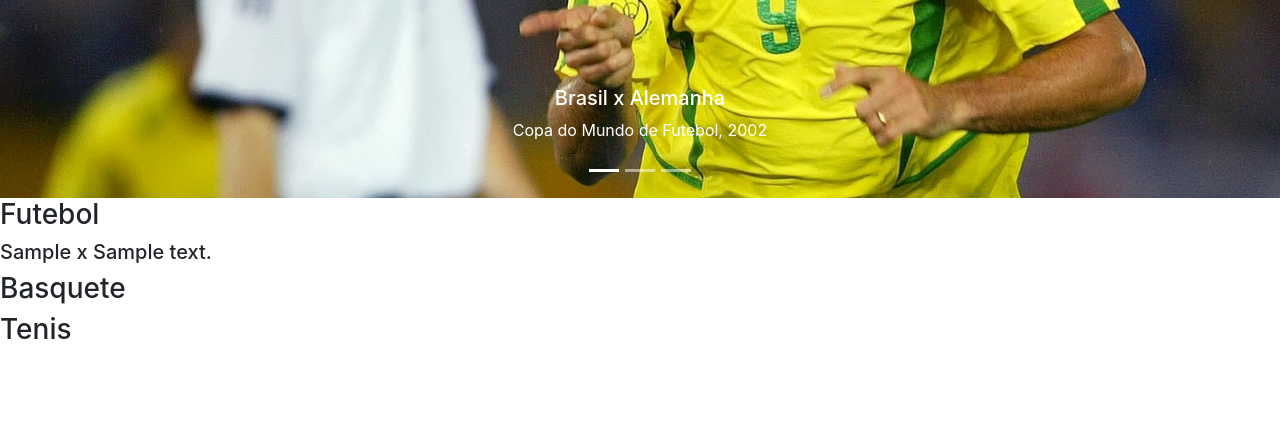
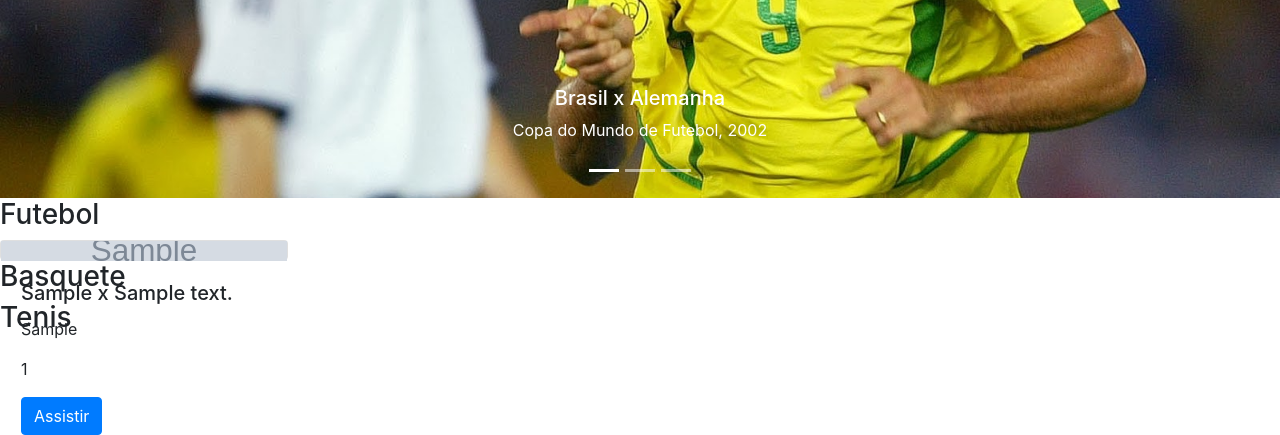
Before and after one commit to gabriellambert/epicgames, a Django app: page / in a window 1280 px wide. Shown: the part 402-837 px from the top of the page. Before the commit the page ends 741 px from the top, so only its background shows below. Run offline with Django 3.2, Linux system fonts and the light colour scheme; tables that the repository leaves empty hold one stand-in row (values such as "Sample post"); grey boxes marked "Sample" are stand-in pictures; some libraries are stand-ins or nearby versions.

Commit message:
Inicia a criacao de cards para apresentacao dos jogos na pagina inicial

```diff
--- a/epicgames/static/css/style.css
+++ b/epicgames/static/css/style.css
@@ -24,3 +24,8 @@ div.desc {
   padding: 15px;
   text-align: center;
 }
+
+.imagem-card {
+    object-fit: cover;
+    height: 20px;
+}
--- a/epicgames/urls.py
+++ b/epicgames/urls.py
@@ -15,8 +15,10 @@ Including another URLconf
 """
 from django.contrib import admin
 from django.urls import path, include
+from django.conf import settings
+from django.conf.urls.static import static
 
 urlpatterns = [
     path('', include('games.urls')),
     path('admin/', admin.site.urls),
-]
+] + static(settings.MEDIA_URL, document_root=settings.MEDIA_ROOT)
--- a/games/templates/index.html
+++ b/games/templates/index.html
@@ -44,12 +44,24 @@
 </section>
 
 <h3>Futebol</h3>
+<div class="card imagem-card" style="width: 18rem;">
 {% if jogos %}
-{% for jogo in jogos %}
-    <h5>{{jogo.mandatario}} x {{ jogo.visitante }}</h5>
+    {% for jogo in jogos %}
+    {% if jogo.imagem == '' %}
+        <img src="{% static 'img/bg_img.jpg' %}" class="imagem-card ">
+    {% else %}
+        <img src="{{ jogo.imagem.url }}" alt="" class="imagem-card ">
+    {% endif %}
+    <div class="card-body">
+        <h5 class="card-title">{{jogo.mandatario}} x {{ jogo.visitante }}</h5>
+        <p class="card-text">{{ jogo.torneio }}</p>
+        <p class="card-text">{{ jogo.ano }}</p>
+        <a href="#" class="btn btn-primary">Assistir</a>
+    </div>
 {% endfor %}
 {% else %}
 {% endif %}
+</div>
 
 <h3>Basquete</h3>
 
```
Also changed, not shown: epicgames/static/img/bg_img.jpg (added).
